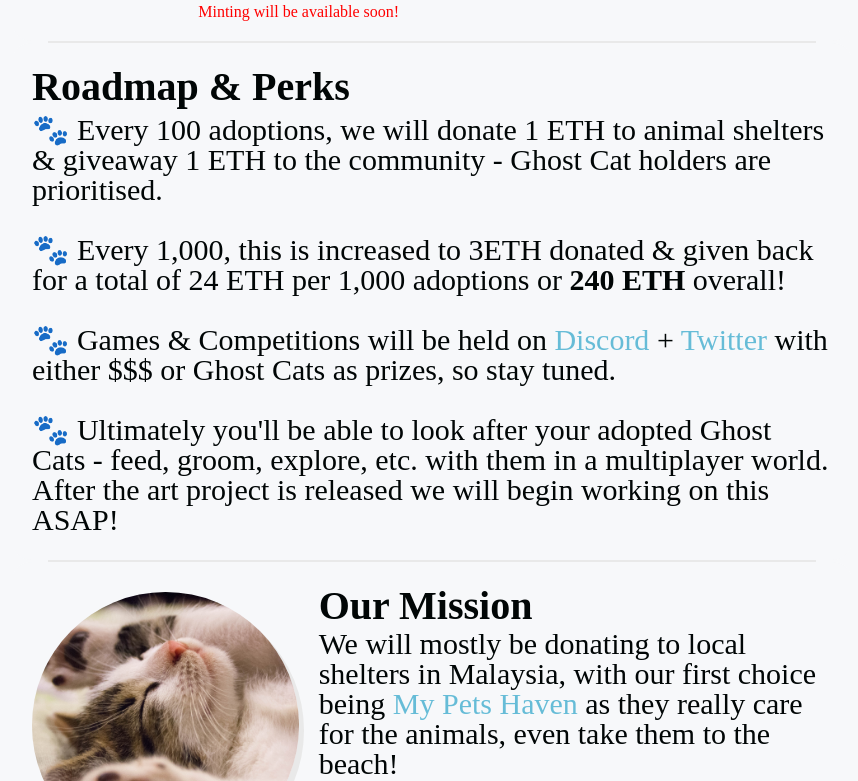
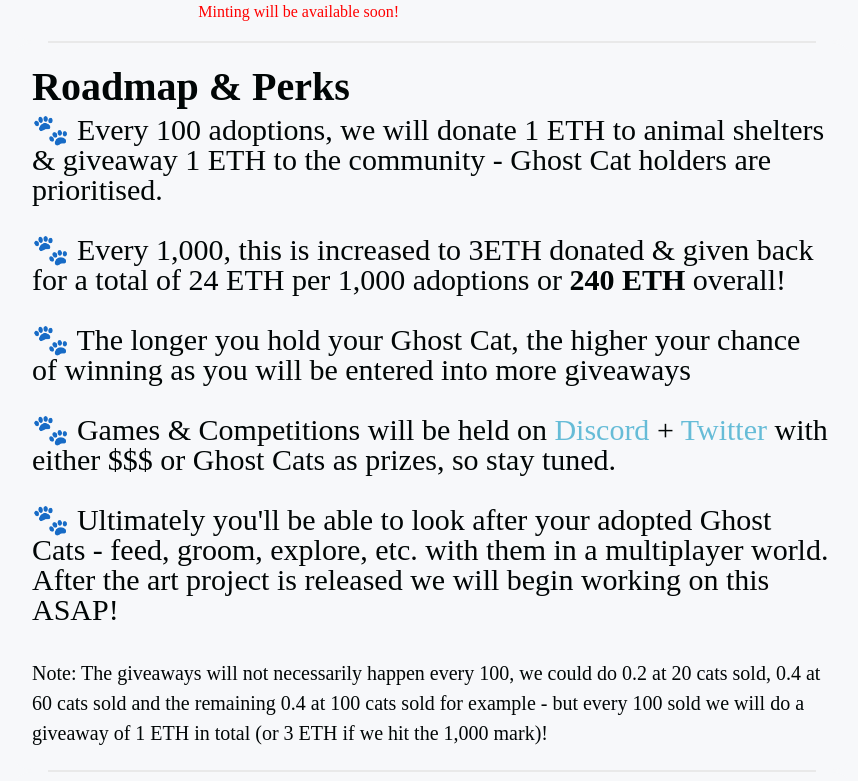
Before and after one commit to nickderaj/Ghostcat-NFT-Website, a React (Create React App) app: page /about in a window 1280 px wide. Shown: the part 1239-2020 px from the top of the page, without its empty margins (208-1066 px from the left). Built offline with nearby package versions, Linux system fonts and the light colour scheme; a web font is replaced by a local one.

Commit message:
Changed Roadmap

```diff
--- a/src/pages/About.js
+++ b/src/pages/About.js
@@ -43,6 +43,8 @@
             are prioritised. <br /> <br />
             🐾 Every 1,000, this is increased to 3ETH donated & given back for a total of 24 ETH per 1,000 adoptions or{' '}
             <b>240 ETH</b> overall! <br /> <br />
+            🐾 The longer you hold your Ghost Cat, the higher your chance of winning as you will be entered into more giveaways
+            <br /> <br />
             🐾 Games & Competitions will be held on{' '}
             <a href="https://discord.com/invite/BtvMy8AjU7" target="_blank" rel="noreferrer">
               Discord
@@ -53,7 +55,12 @@
             </a>{' '}
             with either $$$ or Ghost Cats as prizes, so stay tuned. <br /> <br />
             🐾 Ultimately you'll be able to look after your adopted Ghost Cats - feed, groom, explore, etc. with them in a
-            multiplayer world. After the art project is released we will begin working on this ASAP!
+            multiplayer world. After the art project is released we will begin working on this ASAP! <br /> <br />
+            <span>
+              Note: The giveaways will not necessarily happen every 100, we could do 0.2 at 20 cats sold, 0.4 at 60 cats sold and
+              the remaining 0.4 at 100 cats sold for example - but every 100 sold we will do a giveaway of 1 ETH in total (or 3
+              ETH if we hit the 1,000 mark)!
+            </span>
           </p>
         }
       />
--- a/src/store/ethSlice.js
+++ b/src/store/ethSlice.js
@@ -24,13 +24,13 @@
   return async (dispatch) => {
     if (window.ethereum && window.ethereum.isMetaMask) {
       try {
-        const accountInfo = await window.ethereum.request({ method: 'eth_requestAccounts' });
-        dispatch(setAccount(accountInfo[0]));
+        const req = await window.ethereum.request({ method: 'eth_requestAccounts' });
+        dispatch(setAccount(req[0]));
         dispatch(setBalance('Loading...'));
 
         const balanceReq = await window.ethereum.request({
           method: 'eth_getBalance',
-          params: [accountInfo[0], 'latest'],
+          params: [req[0], 'latest'],
         });
         const balance = +ethers.utils.formatEther(balanceReq);
         dispatch(setBalance(balance.toFixed(3)));
--- a/src/styles/Button.css
+++ b/src/styles/Button.css
@@ -34,10 +34,6 @@
   transform: translate3d(0, -2px, 0);
 }
 
-.button:focus {
-  /* box-shadow: rgba(245, 220, 255, 1) 2px 8px 4px -6px; */
-}
-
 .button--text {
   height: 3rem;
 }
--- a/src/styles/TextContainer.css
+++ b/src/styles/TextContainer.css
@@ -26,6 +26,11 @@
   color: #66bcd7;
 }
 
+.tc-paragraph span {
+  line-height: 1rem;
+  font-size: 2rem;
+}
+
 @media only screen and (max-width: 670px) {
   .tc-container {
     display: flex;
```
